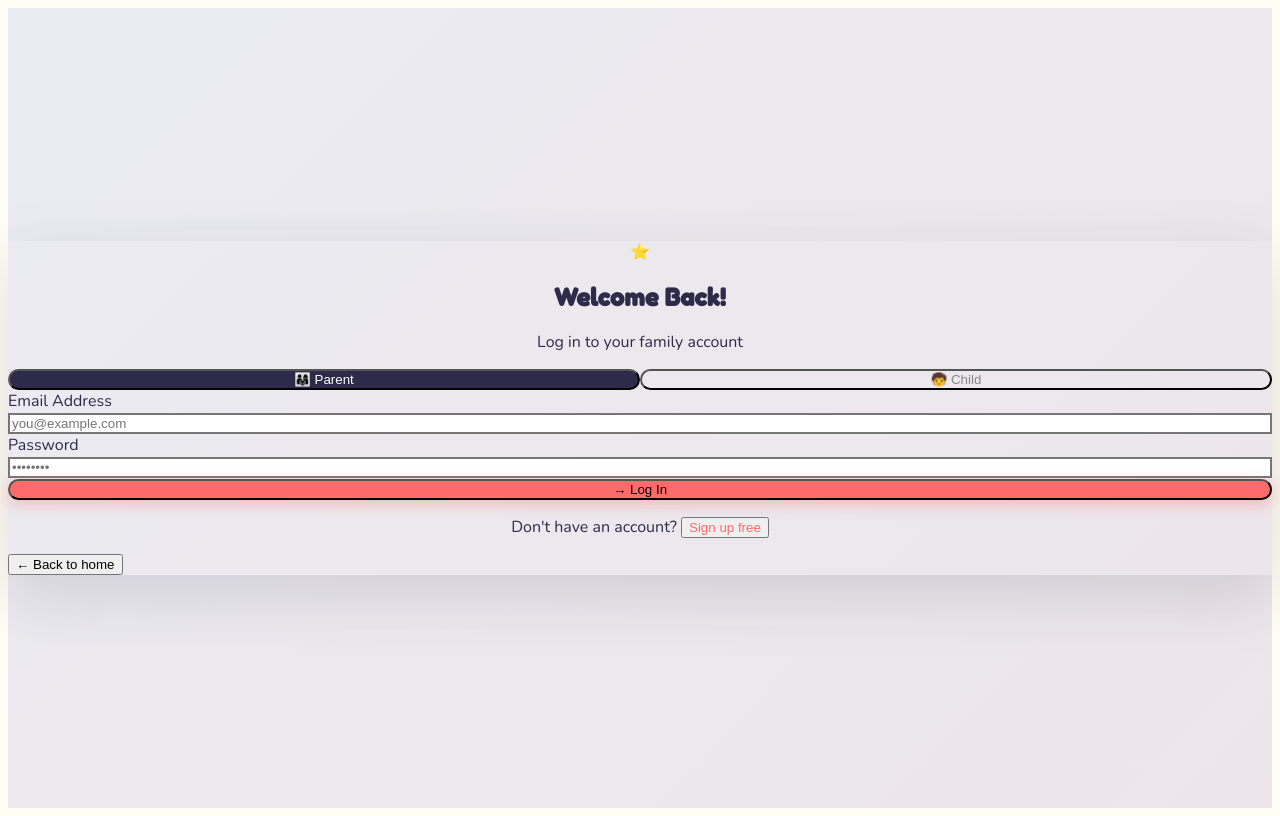
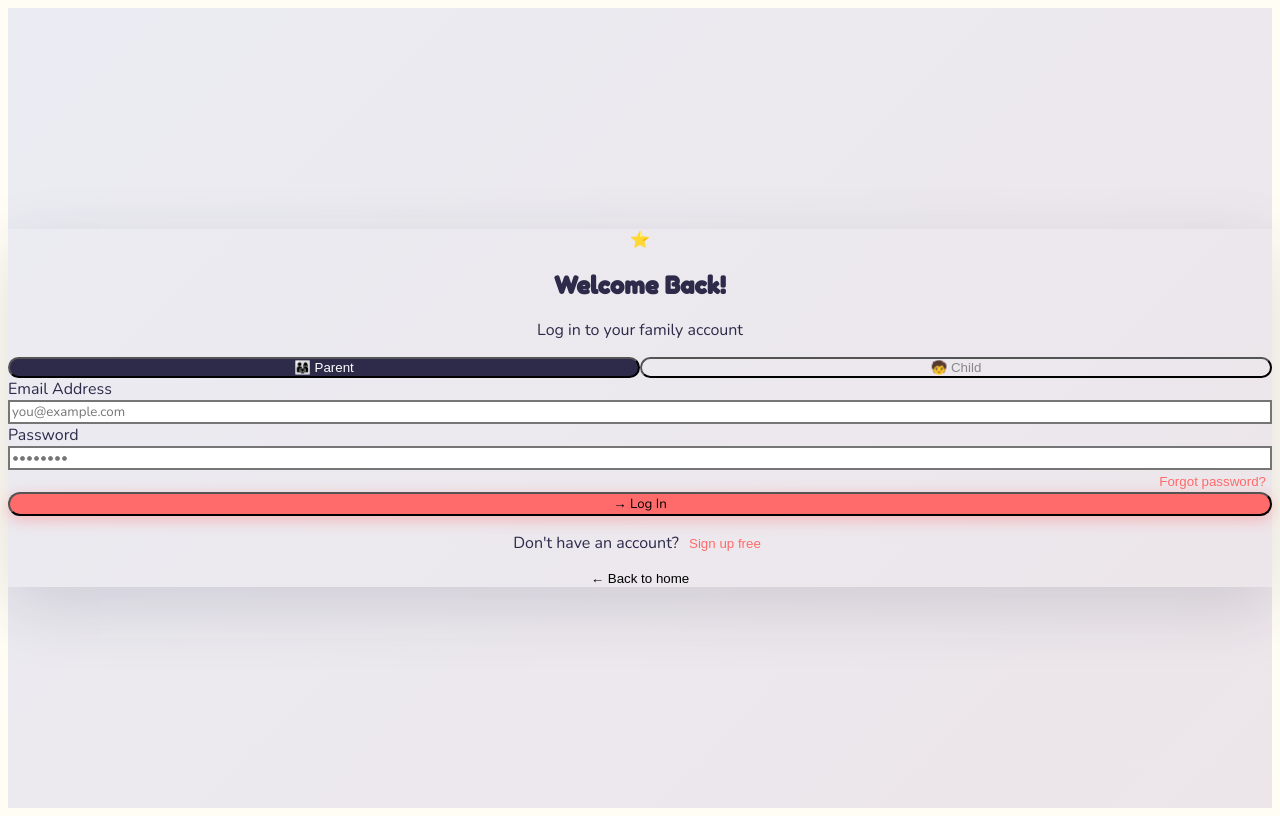
Before and after one commit to michaellopez415-glitch/Taskstar, a Next.js app: page / in a window 1280 px wide. Both pictures are taken after a click on the button "Log In". Built offline with nearby package versions, Linux system fonts and the light colour scheme.

Commit message:
Real auth — login and signup working

```diff
--- a/app/components/AuthScreen.tsx
+++ b/app/components/AuthScreen.tsx
@@ -9,15 +9,71 @@ interface AuthScreenProps {
 
 export default function AuthScreen({ mode, onNavigate, onAuth }: AuthScreenProps) {
   const [role, setRole] = useState('parent')
+  const [email, setEmail] = useState('')
+  const [password, setPassword] = useState('')
+  const [name, setName] = useState('')
+  const [confirm, setConfirm] = useState('')
+  const [loading, setLoading] = useState(false)
+  const [error, setError] = useState('')
+  const [success, setSuccess] = useState('')
+
   const isSignup = mode === 'signup'
+
+  const handleSubmit = async () => {
+    setError('')
+    setSuccess('')
+
+    if (!email || !password) { setError('Please fill in all fields.'); return }
+    if (isSignup && !name) { setError('Please enter your name.'); return }
+    if (isSignup && password !== confirm) { setError('Passwords do not match.'); return }
+    if (password.length < 6) { setError('Password must be at least 6 characters.'); return }
+
+    setLoading(true)
+
+    if (isSignup) {
+      const res = await fetch('/api/auth/signup', {
+        method: 'POST',
+        headers: { 'Content-Type': 'application/json' },
+        body: JSON.stringify({ email, password, name, role }),
+      })
+      const data = await res.json()
+      if (!res.ok) { setError(data.error || 'Signup failed. Please try again.'); setLoading(false); return }
+      setSuccess('✅ Account created! Please check your email to verify your account, then log in.')
+      setLoading(false)
+    } else {
+      const res = await fetch('/api/auth/login', {
+        method: 'POST',
+        headers: { 'Content-Type': 'application/json' },
+        body: JSON.stringify({ email, password }),
+      })
+      const data = await res.json()
+      if (!res.ok) { setError(data.error || 'Login failed. Check your email and password.'); setLoading(false); return }
+      setLoading(false)
+      onAuth(data.profile?.role || role)
+    }
+  }
+
+  const handleForgotPassword = async () => {
+    if (!email) { setError('Please enter your email address first.'); return }
+    setLoading(true)
+    const res = await fetch('/api/auth/reset-password', {
+      method: 'POST',
+      headers: { 'Content-Type': 'application/json' },
+      body: JSON.stringify({ email }),
+    })
+    setLoading(false)
+    setSuccess('✅ Password reset email sent! Check your inbox.')
+  }
 
   return (
     <div className="min-h-screen flex items-center justify-center p-5"
-      style={{ background: 'linear-gradient(135deg, #667eea22, #764ba222)' }}>
+      style={{ background: 'linear-gradient(135deg, #667eea22, #764ba222)', fontFamily: "'Nunito', sans-serif" }}>
+      <link href="https://fonts.googleapis.com/css2?family=Fredoka+One&family=Nunito:wght@400;600;700;800;900&display=swap" rel="stylesheet" />
+
       <div className="bg-white rounded-3xl p-11 w-full max-w-md text-center"
         style={{ boxShadow: '0 20px 60px rgba(45,42,74,0.15)' }}>
         <div className="text-6xl mb-3">⭐</div>
-        <h2 className="font-fredoka text-3xl mb-1" style={{ color: 'var(--dark)' }}>
+        <h2 className="font-fredoka text-3xl mb-1" style={{ color: '#2D2A4A', fontFamily: "'Fredoka One', cursive" }}>
           {isSignup ? 'Create Account!' : 'Welcome Back!'}
         </h2>
         <p className="text-gray-400 font-semibold text-sm mb-7">
@@ -29,58 +85,82 @@ export default function AuthScreen({ mode, onNavigate, onAuth }: AuthScreenProps
           {['parent', 'kid'].map(r => (
             <button key={r} onClick={() => setRole(r)}
               className="flex-1 py-2.5 rounded-full font-extrabold text-sm transition-all"
-              style={{ background: role === r ? 'var(--dark)' : 'transparent', color: role === r ? 'white' : '#888' }}>
+              style={{ background: role === r ? '#2D2A4A' : 'transparent', color: role === r ? 'white' : '#888' }}>
               {r === 'parent' ? '👨‍👩‍👧 Parent' : '🧒 Child'}
             </button>
           ))}
         </div>
 
+        {/* Error / Success */}
+        {error && <div className="mb-4 px-4 py-3 rounded-xl text-sm font-bold text-left" style={{ background: '#FFF0F0', color: '#CC0000', border: '1px solid #FF6B6B' }}>{error}</div>}
+        {success && <div className="mb-4 px-4 py-3 rounded-xl text-sm font-bold text-left" style={{ background: '#F0FFF4', color: '#2D7A2D', border: '1px solid #6BCB77' }}>{success}</div>}
+
         {/* Form */}
         <div className="space-y-4 text-left">
           {isSignup && (
             <div>
-              <label className="block font-extrabold text-xs mb-1.5" style={{ color: 'var(--dark)' }}>Your Name</label>
-              <input type="text" placeholder="E.g. Sarah Johnson"
-                className="w-full px-4 py-3 border-2 border-gray-200 rounded-2xl font-semibold outline-none focus:border-sky-300 transition-colors" />
+              <label className="block font-extrabold text-xs mb-1.5" style={{ color: '#2D2A4A' }}>Your Name</label>
+              <input type="text" value={name} onChange={e => setName(e.target.value)} placeholder="E.g. Sarah Johnson"
+                className="w-full px-4 py-3 border-2 border-gray-200 rounded-2xl font-semibold outline-none transition-colors"
+                style={{ fontFamily: "'Nunito', sans-serif" }}
+                onFocus={e => e.target.style.borderColor = '#6EC6F5'}
+                onBlur={e => e.target.style.borderColor = '#e5e7eb'} />
             </div>
           )}
           <div>
-            <label className="block font-extrabold text-xs mb-1.5" style={{ color: 'var(--dark)' }}>Email Address</label>
-            <input type="email" placeholder="you@example.com"
-              className="w-full px-4 py-3 border-2 border-gray-200 rounded-2xl font-semibold outline-none focus:border-sky-300 transition-colors" />
+            <label className="block font-extrabold text-xs mb-1.5" style={{ color: '#2D2A4A' }}>Email Address</label>
+            <input type="email" value={email} onChange={e => setEmail(e.target.value)} placeholder="you@example.com"
+              className="w-full px-4 py-3 border-2 border-gray-200 rounded-2xl font-semibold outline-none transition-colors"
+              style={{ fontFamily: "'Nunito', sans-serif" }}
+              onFocus={e => e.target.style.borderColor = '#6EC6F5'}
+              onBlur={e => e.target.style.borderColor = '#e5e7eb'} />
           </div>
           <div>
-            <label className="block font-extrabold text-xs mb-1.5" style={{ color: 'var(--dark)' }}>Password</label>
-            <input type="password" placeholder="••••••••"
-              className="w-full px-4 py-3 border-2 border-gray-200 rounded-2xl font-semibold outline-none focus:border-sky-300 transition-colors" />
+            <label className="block font-extrabold text-xs mb-1.5" style={{ color: '#2D2A4A' }}>Password</label>
+            <input type="password" value={password} onChange={e => setPassword(e.target.value)} placeholder="••••••••"
+              className="w-full px-4 py-3 border-2 border-gray-200 rounded-2xl font-semibold outline-none transition-colors"
+              style={{ fontFamily: "'Nunito', sans-serif" }}
+              onFocus={e => e.target.style.borderColor = '#6EC6F5'}
+              onBlur={e => e.target.style.borderColor = '#e5e7eb'}
+              onKeyDown={e => e.key === 'Enter' && handleSubmit()} />
           </div>
           {isSignup && (
             <div>
-              <label className="block font-extrabold text-xs mb-1.5" style={{ color: 'var(--dark)' }}>Confirm Password</label>
-              <input type="password" placeholder="••••••••"
-                className="w-full px-4 py-3 border-2 border-gray-200 rounded-2xl font-semibold outline-none focus:border-sky-300 transition-colors" />
+              <label className="block font-extrabold text-xs mb-1.5" style={{ color: '#2D2A4A' }}>Confirm Password</label>
+              <input type="password" value={confirm} onChange={e => setConfirm(e.target.value)} placeholder="••••••••"
+                className="w-full px-4 py-3 border-2 border-gray-200 rounded-2xl font-semibold outline-none transition-colors"
+                style={{ fontFamily: "'Nunito', sans-serif" }}
+                onFocus={e => e.target.style.borderColor = '#6EC6F5'}
+                onBlur={e => e.target.style.borderColor = '#e5e7eb'}
+                onKeyDown={e => e.key === 'Enter' && handleSubmit()} />
             </div>
           )}
         </div>
 
-        <button onClick={() => onAuth(role)}
-          className="w-full py-4 rounded-full font-black text-base text-white mt-5 transition-all hover:-translate-y-0.5"
-          style={{ background: 'var(--coral)', boxShadow: '0 4px 15px rgba(255,107,107,0.4)' }}>
-          {isSignup ? '🚀 Create Free Account' : '→ Log In'}
+        {!isSignup && (
+          <button onClick={handleForgotPassword} className="mt-2 text-xs font-bold text-right w-full" style={{ color: '#FF6B6B', background: 'none', border: 'none', cursor: 'pointer', textAlign: 'right' }}>
+            Forgot password?
+          </button>
+        )}
+
+        <button onClick={handleSubmit} disabled={loading}
+          className="w-full py-4 rounded-full font-black text-base text-white mt-4 transition-all"
+          style={{ background: loading ? '#ccc' : '#FF6B6B', boxShadow: '0 4px 15px rgba(255,107,107,0.4)', fontFamily: "'Nunito', sans-serif", cursor: loading ? 'not-allowed' : 'pointer' }}>
+          {loading ? '⏳ Please wait...' : isSignup ? '🚀 Create Free Account' : '→ Log In'}
         </button>
 
         <p className="text-sm text-gray-400 font-semibold mt-3">
           {isSignup ? (
             <>Already have an account?{' '}
-              <button onClick={() => onNavigate('auth', 'login')} className="font-extrabold" style={{ color: 'var(--coral)' }}>Log in</button>
+              <button onClick={() => onNavigate('auth', 'login')} className="font-extrabold" style={{ color: '#FF6B6B', background: 'none', border: 'none', cursor: 'pointer' }}>Log in</button>
             </>
           ) : (
             <>Don&apos;t have an account?{' '}
-              <button onClick={() => onNavigate('auth', 'signup')} className="font-extrabold" style={{ color: 'var(--coral)' }}>Sign up free</button>
+              <button onClick={() => onNavigate('auth', 'signup')} className="font-extrabold" style={{ color: '#FF6B6B', background: 'none', border: 'none', cursor: 'pointer' }}>Sign up free</button>
             </>
           )}
         </p>
-        <button onClick={() => onNavigate('landing')} className="text-xs text-gray-300 mt-4 block hover:text-gray-500 transition-colors font-bold">
+        <button onClick={() => onNavigate('landing')} className="text-xs text-gray-300 mt-4 block hover:text-gray-500 transition-colors font-bold w-full" style={{ background: 'none', border: 'none', cursor: 'pointer' }}>
           ← Back to home
         </button>
       </div>
```
